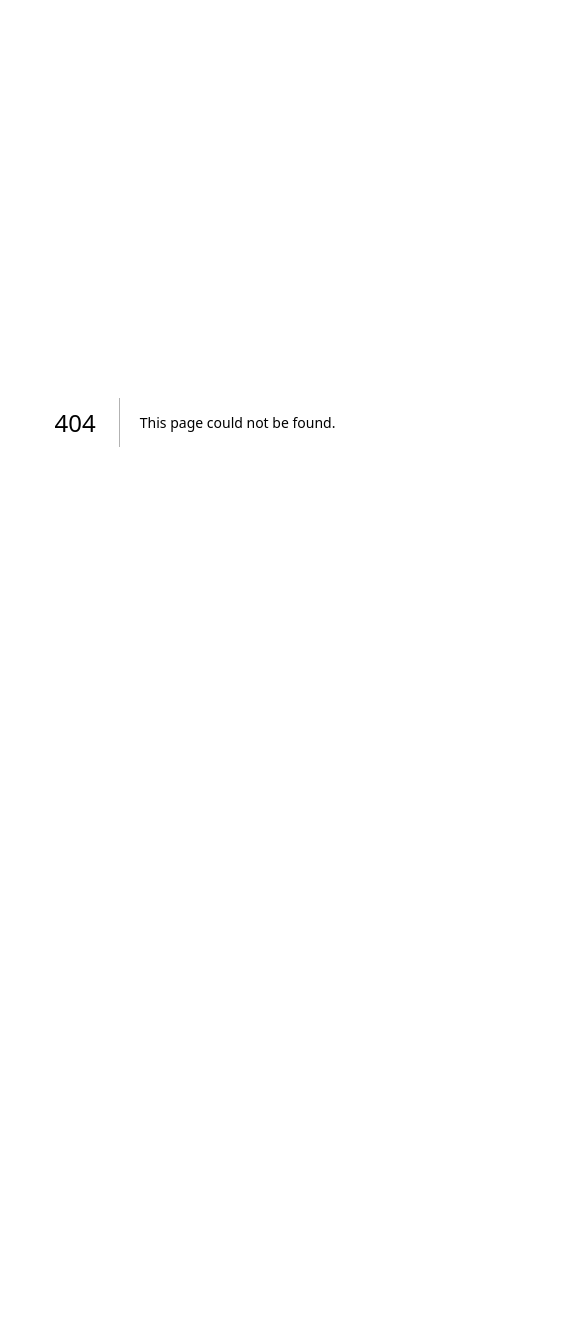
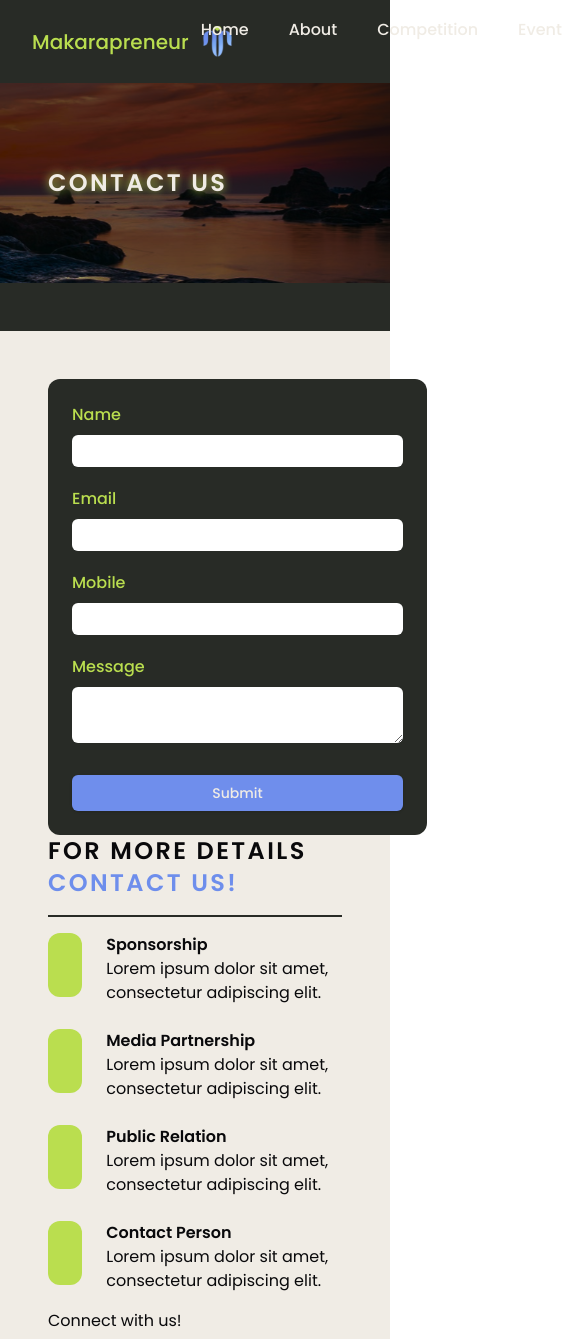
Before and after one commit to pesolosep/makarapreneur, a Next.js app: page /contact in a window 390 px wide. Before the commit this address had no page. Shown: the top 1339 px of the page, 585 px wide, since content can reach past the window. Before the commit the page ends 844 px from the top, so only its background shows below. Built offline with nearby package versions, Linux system fonts and the light colour scheme.

Commit message:
feat: all menu done, just need to be responsive

```diff
--- /dev/null
+++ b/src/app/contact/page.tsx
@@ -0,0 +1,15 @@
+import Banner from "@/components/Banner";
+import Contact from "@/components/contact/Contact";
+import Footer from "@/components/Footer";
+import Navbar from "@/components/Navbar";
+
+export default function page() {
+    return (
+        <div className="font-poppins">
+            <Navbar />
+            <Banner title="CONTACT US" />
+            <Contact />
+            <Footer />
+        </div>
+    );
+}
--- /dev/null
+++ b/src/app/makarainspires/page.tsx
@@ -0,0 +1,15 @@
+import Banner from "@/components/Banner";
+import Footer from "@/components/Footer";
+import Inspires from "@/components/homepage/Inspires";
+import Navbar from "@/components/Navbar";
+
+export default function page() {
+    return (
+        <div className="font-poppins">
+            <Navbar />
+            <Banner title="MAKARA INSPIRES" />
+            <Inspires variant="secondary"/>
+            <Footer />
+        </div>
+    );
+}
--- a/src/components/Navbar.tsx
+++ b/src/components/Navbar.tsx
@@ -26,10 +26,10 @@ export default function Navbar() {
                     <Link href={"/event"} className="link">
                         <li>Event</li>
                     </Link>
-                    <Link href={"#"} className="link">
+                    <Link href={"/makarainspires"} className="link">
                         <li>Makara Inspires</li>
                     </Link>
-                    <Link href={"#"} className="link">
+                    <Link href={"/contact"} className="link">
                         <li>Contact</li>
                     </Link>
                 </ul>
--- /dev/null
+++ b/src/components/contact/Contact.tsx
@@ -0,0 +1,114 @@
+import { Button } from "../ui/button";
+
+export default function Contact() {
+    return (
+        <div className="bg-signalBlack py-12">
+            <div className="bg-linen px-12 py-12 flex flex-wrap justify-between">
+                <div className="w-[400px] bg-signalBlack rounded-xl p-6 gap-5 flex flex-col justify-center font-medium text-linen">
+                    <div className="flex flex-col gap-2">
+                        <label htmlFor="name" className="text-juneBud">
+                            Name
+                        </label>
+                        <input
+                            type="text"
+                            name="name"
+                            id="name"
+                            className="rounded-md py-1 px-2 text-signalBlack"
+                        />
+                    </div>
+                    <div className="flex flex-col gap-2">
+                        <label htmlFor="email" className="text-juneBud">
+                            Email
+                        </label>
+                        <input
+                            type="text"
+                            name="email"
+                            id="email"
+                            className="rounded-md py-1 px-2 text-signalBlack"
+                        />
+                    </div>
+                    <div className="flex flex-col gap-2">
+                        <label htmlFor="mobile" className="text-juneBud">
+                            Mobile
+                        </label>
+                        <input
+                            type="text"
+                            name="mobile"
+                            id="mobile"
+                            className="rounded-md py-1 px-2 text-signalBlack"
+                        />
+                    </div>
+                    <div className="flex flex-col gap-2">
+                        <label htmlFor="message" className="text-juneBud">
+                            Message
+                        </label>
+                        <textarea
+                            name="message"
+                            id="message"
+                            className="rounded-md py-1 px-2 text-signalBlack"
+                        ></textarea>
+                    </div>
+                    <Button className="mt-3">Submit</Button>
+                </div>
+                <div>
+                    <h2 className="headerText">
+                        FOR MORE DETAILS <br />
+                        <span className="text-cornflowerBlue">CONTACT US!</span>
+                    </h2>
+                    <div className="bg-signalBlack w-full h-[2px] my-4"></div>
+                    <div className="flex flex-col gap-6">
+                        <div className="flex gap-6">
+                            <div className="w-16 h-16 rounded-xl bg-juneBud"></div>
+                            <div className="flex flex-col justify-center">
+                                <p className="font-semibold">Sponsorship</p>
+                                <p>
+                                    Lorem ipsum dolor sit amet, consectetur
+                                    adipiscing elit.
+                                </p>
+                            </div>
+                        </div>
+                        <div className="flex gap-6">
+                            <div className="w-16 h-16 rounded-xl bg-juneBud"></div>
+                            <div className="flex flex-col justify-center">
+                                <p className="font-semibold">Media Partnership</p>
+                                <p>
+                                    Lorem ipsum dolor sit amet, consectetur
+                                    adipiscing elit.
+                                </p>
+                            </div>
+                        </div>
+                        <div className="flex gap-6">
+                            <div className="w-16 h-16 rounded-xl bg-juneBud"></div>
+                            <div className="flex flex-col justify-center">
+                                <p className="font-semibold">Public Relation</p>
+                                <p>
+                                    Lorem ipsum dolor sit amet, consectetur
+                                    adipiscing elit.
+                                </p>
+                            </div>
+                        </div>
+                        <div className="flex gap-6">
+                            <div className="w-16 h-16 rounded-xl bg-juneBud"></div>
+                            <div className="flex flex-col justify-center">
+                                <p className="font-semibold">Contact Person</p>
+                                <p>
+                                    Lorem ipsum dolor sit amet, consectetur
+                                    adipiscing elit.
+                                </p>
+                            </div>
+                        </div>
+                    </div>
+                    <div className="mt-4">
+                        <p>Connect with us!</p>
+                        <div className="flex mt-2 gap-3">
+                            <div className="w-8 h-8 bg-cornflowerBlue rounded-lg"></div>
+                            <div className="w-8 h-8 bg-cornflowerBlue rounded-lg"></div>
+                            <div className="w-8 h-8 bg-cornflowerBlue rounded-lg"></div>
+                            <div className="w-8 h-8 bg-cornflowerBlue rounded-lg"></div>
+                        </div>
+                    </div>
+                </div>
+            </div>
+        </div>
+    );
+}
--- a/src/components/homepage/AboutUs.tsx
+++ b/src/components/homepage/AboutUs.tsx
@@ -8,7 +8,7 @@ interface Variant {
 
 export default function AboutUs({ variant }: Variant) {
     return (
-        <div className={`text-linen p-12 flex justify-between items-center ${variant === 'secondary' ? 'text-signalBlack bg-linen py-12' : 'bg-signalBlack'}`} >
+        <div className={`text-linen p-12 flex justify-between items-center ${variant === 'secondary' ? 'text-signalBlack bg-linen py-12W' : 'bg-signalBlack'}`} >
             <div className="flex flex-col w-[500px] gap-8">
                 <h1
                     className={`headerText ${variant !== 'secondary' ? 'bg-gradient-to-r from-cornflowerBlue px-8 rounded-2xl py-2 text-lg' : 'text-2xl'} w-min text-nowrap`}
--- a/src/components/homepage/Hero.tsx
+++ b/src/components/homepage/Hero.tsx
@@ -3,7 +3,7 @@ import Image from "next/image";
 
 export default function Hero() {
     return (
-        <div className="bg-signalBlack text-signalBlack flex flex-col items-center text-center justify-center min-h-[450px]">
+        <div className="bg-signalBlack text-signalBlack flex flex-col items-center text-center justify-center min-h-[450px] relative">
             <div className="absolute top-1/2 left-1/2 transform -translate-x-1/2 -translate-y-1/2 z-20 flex flex-col items-center">
                 <h1 className="font-semibold text-4xl tracking-widest mb-5 z-20 bg-juneBud">
                     MAKARAPRENEUR
--- a/src/components/homepage/Inspires.tsx
+++ b/src/components/homepage/Inspires.tsx
@@ -8,14 +8,21 @@ import {
 } from "@/components/ui/card";
 import { Button } from "../ui/button";
 import Image from "next/image";
+import { twJoin, twMerge } from "tailwind-merge";
 
-export default function Inspires() {
+interface inspireProps {
+    variant?: string;
+}
+
+export default function Inspires({ variant }: inspireProps) {
+    const secondary = variant === 'secondary';
+
     return (
-        <div className="bg-juneBud py-10 bg-gradient-to-b from-juneBud to-[#5E76BF]">
-            <h2 className="headerText text-cornflowerBlue text-center">
+        <div className={twMerge("bg-juneBud py-10 bg-gradient-to-b from-juneBud to-[#5E76BF]", secondary && 'bg-signalBlack')}>
+            <h2 className={twJoin("headerText text-cornflowerBlue text-center", secondary && "hidden")}>
                 MAKARA INSPIRES
             </h2>
-            <div className="flex px-12 mt-8 w-full justify-center gap-8">
+            <div className={twMerge("flex px-12 mt-8 w-full justify-center gap-8", secondary && 'mt-0')}>
                 <Card className="w-[290px] bg-linen text-signalBlack">
                     <CardContent className="pt-6 pb-1">
                         <Image src={'https://picsum.photos/280/220'} alt="image" width={280} height={220} className="rounded-lg"/>
```
